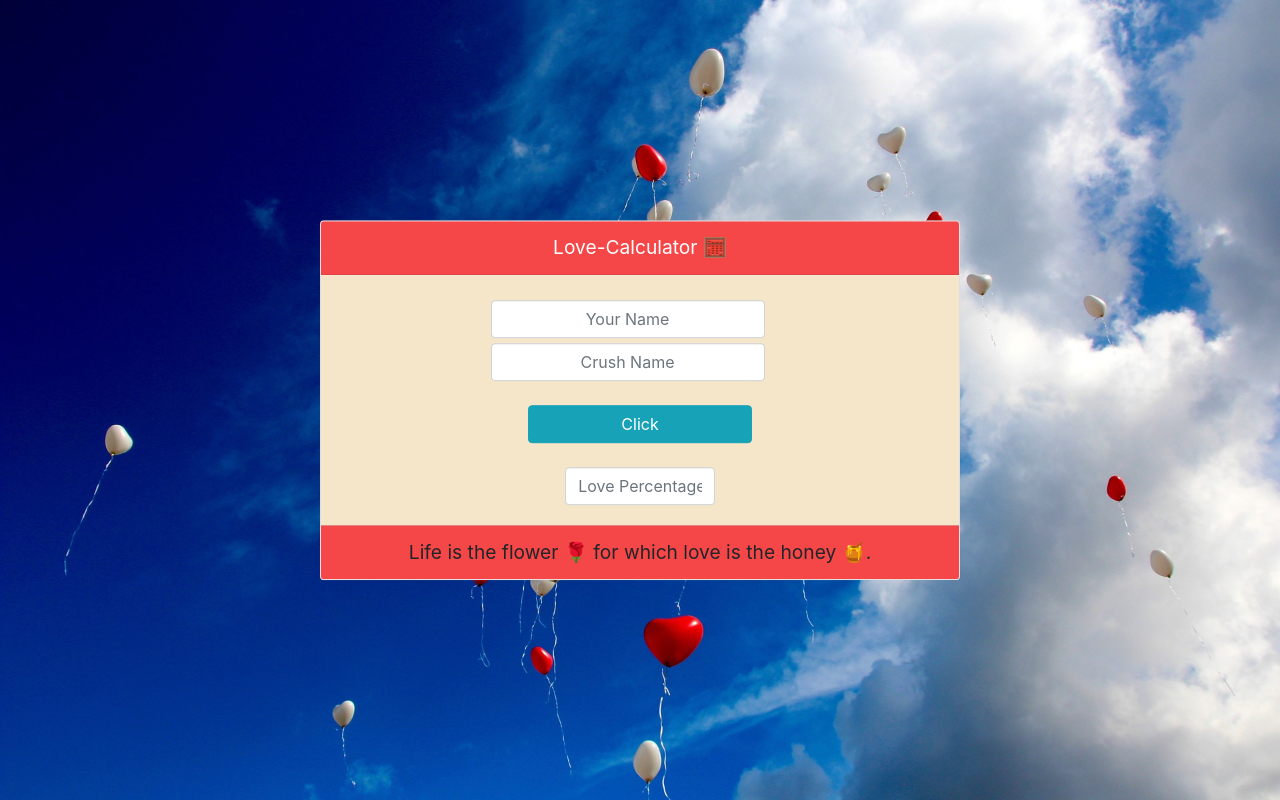
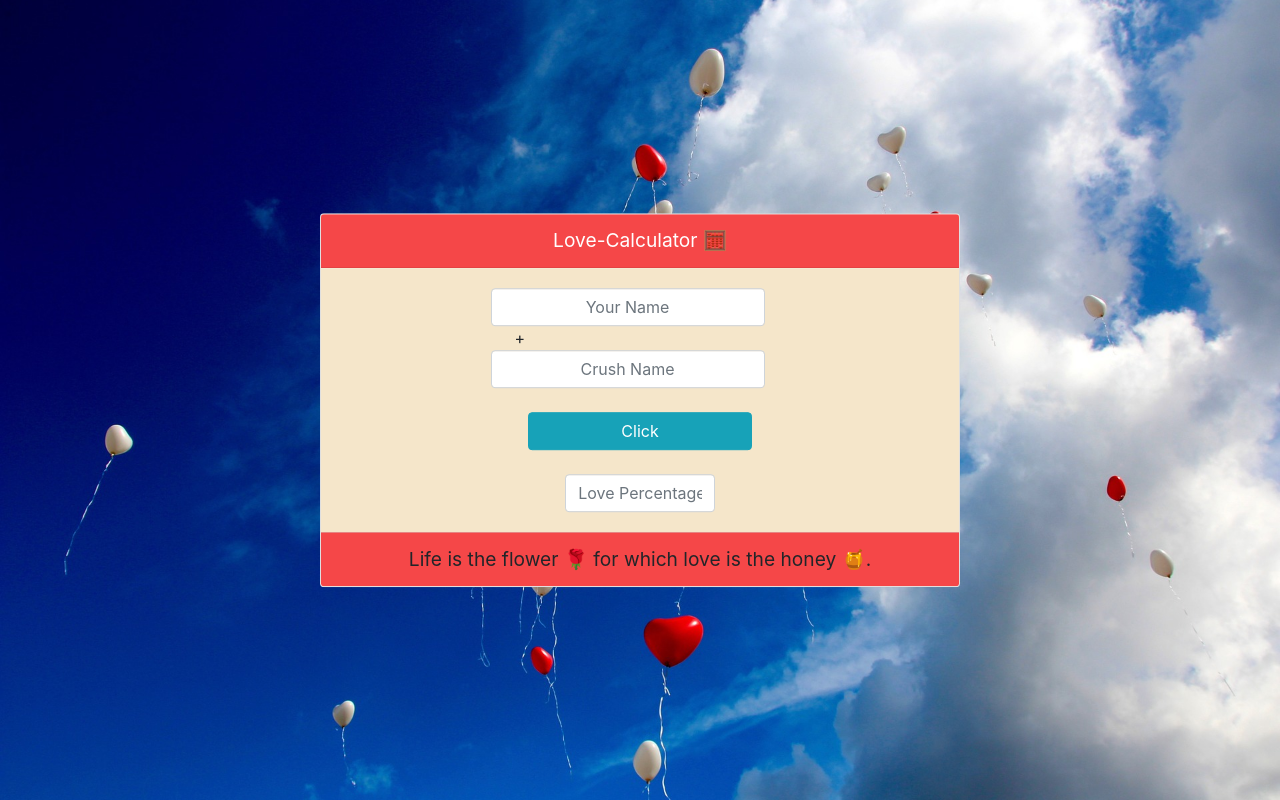
Before and after one commit to metakunal/lovecalci, a plain HTML site: page index.html in a window 1280 px wide. Drawn offline with nearby package versions, Linux system fonts and the light colour scheme.

Commit message:
Update index.html

```diff
--- a/index.html
+++ b/index.html
@@ -18,9 +18,7 @@
                 <div class="form-group">
                     <input type="text" class="form-control text-center" placeholder="Your Name" id="name">
                 </div>
-                <br>
-
-                <br>
+                <div><span class="pl-4 pr-4">+</span></div>
                 <div class="form-group">
                     <input type="text" class="form-control text-center" placeholder="Crush Name" id="lname">
                 </div>
```
